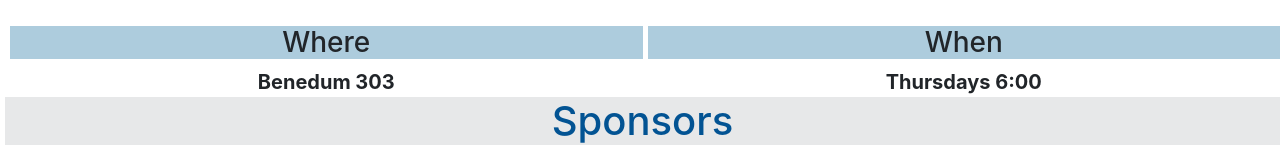
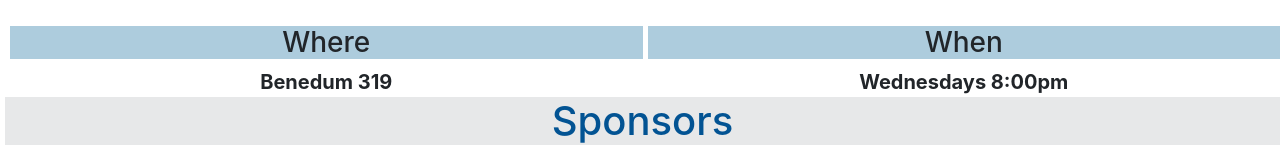
Before and after one commit to PittRocketryTeam/website, a React (Create React App) app: page / in a window 1280 px wide. Shown: the part 524-684 px from the top of the page. Built offline with nearby package versions, Linux system fonts and the light colour scheme.

Commit message:
updated meeting time

```diff
--- a/src/body/home/Home.js
+++ b/src/body/home/Home.js
@@ -1,5 +1,5 @@
 import React from "react";
-import {Image} from "react-bootstrap";
+import { Image } from "react-bootstrap";
 import Sponsors from "./sponsors/Sponsors";
 import "./assets/style_home.css";
 
@@ -8,12 +8,10 @@ function Home() {
     <div>
       <div className="home">
         <Image src={process.env.PUBLIC_URL + "/img/space.png"} fluid />
-                <h1 className="mission-statement">
-                    Mission Statement
-                </h1>
+        <h1 className="mission-statement">Mission Statement</h1>
         <h3 className="statement">
-                    To grow a community in Pittsburgh dedicated to advancing
-                    human spaceflight technology
+          To grow a community in Pittsburgh dedicated to advancing human
+          spaceflight technology
         </h3>
       </div>
       <div className="w-and-w">
@@ -21,18 +19,18 @@ function Home() {
           <div className="w">
             <h3>Where</h3>
           </div>
-                    <strong>Benedum 303</strong>
+          <strong>Benedum 319</strong>
         </div>
         <div>
           <div className="w">
             <h3>When</h3>
           </div>
-                    <strong>Thursdays 6:00</strong>
+          <strong>Wednesdays 8:00pm</strong>
         </div>
       </div>
       <Sponsors />
     </div>
-    )
+  );
 }
 
 export default Home;
```
Lines whose indentation alone changed are shown as unchanged.
